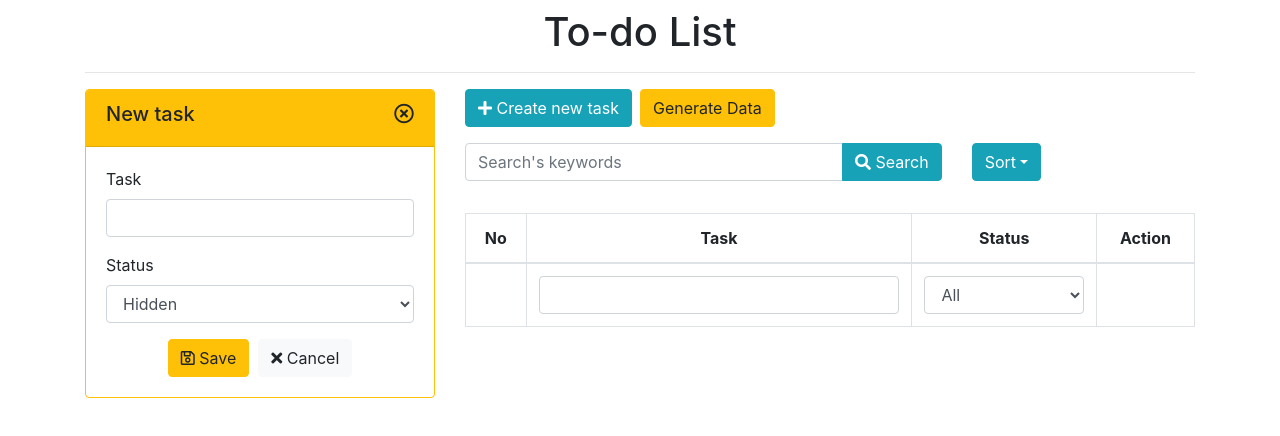
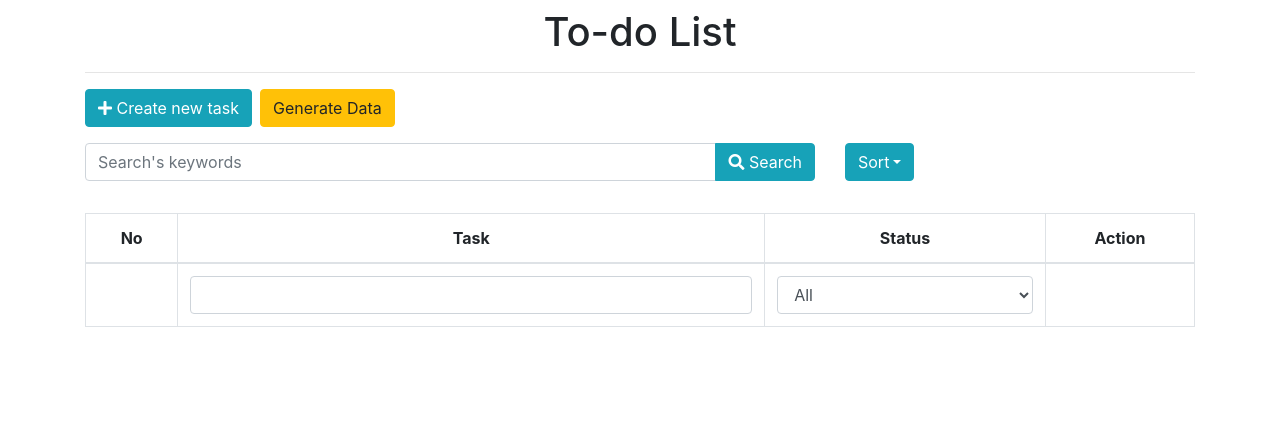
Before and after one commit to duynguyen212/redux-todolist, a React (Create React App) app: page / in a window 1280 px wide. Shown: the top 436 px of the page. Built offline with nearby package versions, Linux system fonts and the light colour scheme.

Commit message:
Toggle TaskForm

```diff
--- a/src/App.js
+++ b/src/App.js
@@ -8,7 +8,8 @@ class App extends Component {
   constructor(props) {
     super(props);
     this.state = {
-      tasks: []
+      tasks: [],
+      isDisplayForm: false
     };
   }
 
@@ -60,8 +61,20 @@ class App extends Component {
     return this.s4() + '-' + this.s4() + 'x' + this.s4() + this.s4();
   }
 
+  onToggleForm = () => {
+    this.setState({
+      isDisplayForm: !this.state.isDisplayForm
+    });
+  }
+
+  onCloseForm = () => {
+    //console.log('you closed form');
+    this.setState({ isDisplayForm: false });
+  }
+
   render() {
-    var { tasks } = this.state // ~ var tasks = this.state.tasks;
+    var { tasks, isDisplayForm } = this.state // ~ var tasks = this.state.tasks;
+    var elmTaskForm = isDisplayForm ? <TaskForm onCloseForm = { this.onCloseForm } /> : '';
     return (
       <div className="container">
         <div className="mt-2">
@@ -71,10 +84,12 @@ class App extends Component {
         <div className="row">
           {/* Form */}
           <div className="col-lg-4 col-md-4 col-xs-12 col-sm-12">
-            <TaskForm />
+            { elmTaskForm }
           </div>
-          <div className="col-lg-8 col-md-8 col-xs-12 col-sm-12">
-            <button className="btn btn-info"><i className="fas fa-plus"></i> Create new task</button>
+          <div className={isDisplayForm ? "col-lg-8 col-md-8 col-xs-12 col-sm-12" : "col-lg-12 col-md-12 col-xs-12 col-sm-12"} >
+            <button className="btn btn-info" onClick={this.onToggleForm}>
+              <i className="fas fa-plus"></i> Create new task
+            </button>
             <button className="btn btn-warning ml-2" onClick = {this.onGenerateData}> Generate Data</button>
             {/* Search & Sort */}
             <Controls />
--- a/src/components/Sort.js
+++ b/src/components/Sort.js
@@ -11,7 +11,7 @@ class Sort extends Component {
                 </button>
                 <div className="dropdown-menu">
                     <a className="dropdown-item"><i className="fas fa-sort-alpha-down mr-2"></i> Task A-Z <i className="fas fa-check ml-5"></i></a>
-                    <a className="dropdown-item"><i class="fas fa-sort-alpha-down-alt mr-2"></i> Task Z-A</a>
+                    <a className="dropdown-item"><i className="fas fa-sort-alpha-down-alt mr-2"></i> Task Z-A</a>
                     <div className="dropdown-divider"></div>
                     <a className="dropdown-item">Activated Status</a>
                     <a className="dropdown-item">Hidden Status</a>
--- a/src/components/TaskForm.js
+++ b/src/components/TaskForm.js
@@ -1,13 +1,19 @@
 import React, { Component } from 'react';
 
 class TaskForm extends Component {
+    onCloseForm = () => {
+        this.props.onCloseForm();
+    }
+
     render() {
         return (
             <div className="card border-warning mb-3">
                 <div className="card-header bg-warning">
                     <h5>
                         New task
-                    <span className="float-right"><i className="far fa-times-circle"></i></span>
+                        <span className="float-right" onClick = { this.onCloseForm }  id="close-form">
+                            <i className="far fa-times-circle" ></i>
+                        </span>
                     </h5>
                 </div>
                 <div className="card-body">
@@ -25,7 +31,7 @@ class TaskForm extends Component {
                         </div>
                         <div className="text-center">
                             <button type="submit" className="btn btn-warning"><i className="far fa-save"></i> Save</button> &nbsp;
-                        <button type="reset" className="btn btn-light"><i class="fas fa-times"></i> Cancel</button>
+                            <button type="reset" className="btn btn-light"><i className="fas fa-times"></i> Cancel</button>
                         </div>
                     </form>
                 </div>
--- a/src/components/TaskItem.js
+++ b/src/components/TaskItem.js
@@ -13,8 +13,8 @@ class TaskItem extends Component {
               </span>
             </td>
             <td className="text-center">
-              <button className="btn btn-info"> <i class="fas fa-edit"> </i> </button> {"  "}
-              <button className="btn btn-danger"> <i class="fas fa-trash"> </i> </button> {"  "}
+              <button className="btn btn-info"> <i className="fas fa-edit"> </i> </button> {"  "}
+              <button className="btn btn-danger"> <i className="fas fa-trash"> </i> </button> {"  "}
             </td>
         </tr>
       );
--- a/src/components/TaskList.js
+++ b/src/components/TaskList.js
@@ -9,7 +9,7 @@ class TaskList extends Component {
     });
 
     return (
-        <table class="table table-bordered table-hover">
+        <table className="table table-bordered table-hover">
             <thead>
                 <tr className="text-center">
                     <th>No</th>
--- a/src/index.css
+++ b/src/index.css
@@ -11,3 +11,7 @@ code {
   font-family: source-code-pro, Menlo, Monaco, Consolas, 'Courier New',
     monospace;
 }
+
+#close-form:hover {
+  cursor: pointer;
+}
```
Lines whose indentation alone changed are shown as unchanged.
